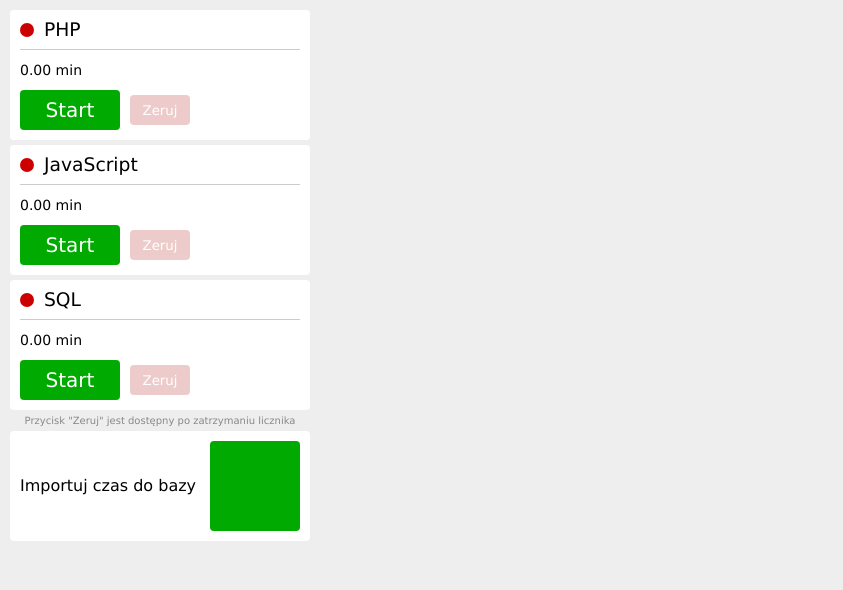
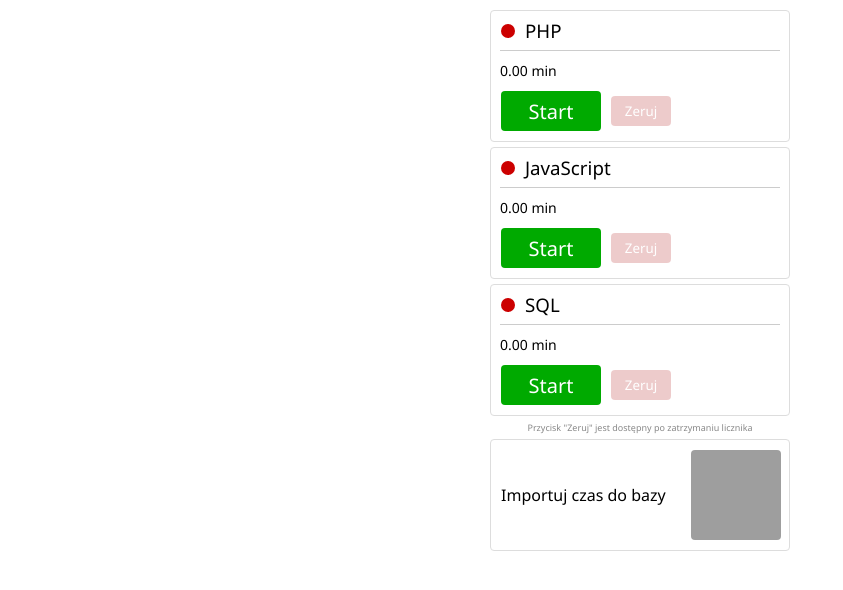
Before and after one commit to hartuna/Time-counter, a PHP site: page / in a window 1280 px wide. Shown: the top 590 px of the page, without its empty margins (0-843 px from the left). Run offline with PHP 8.4, Linux system fonts and the light colour scheme; a stand-in replaces the project's code that opens the database connection; grey boxes are pictures that could not be loaded.

Commit message:
Small correction, fishished project

```diff
--- a/index.php
+++ b/index.php
@@ -8,6 +8,7 @@ session_start();
 	<meta charset="utf-8" />
 	<script src="script.js"></script>
 	<link rel="stylesheet" href="style.css" type="text/css" media="screen" />
+	<meta name="viewport" content="width=device-width, initial-scale=1" />
 </head>
 <body>
 	<div id="container">
@@ -19,7 +20,7 @@ session_start();
 				<div class="miliseconds">0</div>
 				<div class="pause"><?php if(isset($_SESSION['phpTime'])){ echo $_SESSION['phpTime']; }else{ echo '0'; } ?></div>
 			</div>
-			<div class="time"><?php if(isset($_SESSION['phpTime'])){ echo $_SESSION['phpTime']; }else{ echo '0.00'; } ?> min</div>
+			<div class="time"><?php if(isset($_SESSION['phpTime'])){ echo $_SESSION['phpTime']; unset($_SESSION['phpTime']); }else{ echo '0.00'; } ?> min</div>
 			<button class="start">Start</button>
 			<button class="zero">Zeruj</button>
 		</div>
@@ -31,7 +32,7 @@ session_start();
 				<div class="miliseconds">0</div>
 				<div class="pause"><?php if(isset($_SESSION['javascriptTime'])){ echo $_SESSION['javascriptTime']; }else{ echo '0'; } ?></div>
 			</div>
-			<div class="time"><?php if(isset($_SESSION['javascriptTime'])){ echo $_SESSION['javascriptTime']; }else{ echo '0.00'; } ?> min</div>
+			<div class="time"><?php if(isset($_SESSION['javascriptTime'])){ echo $_SESSION['javascriptTime']; unset($_SESSION['javascriptTime']); }else{ echo '0.00'; } ?> min</div>
 			<button class="start">Start</button>
 			<button class="zero">Zeruj</button>
 		</div>
@@ -43,7 +44,7 @@ session_start();
 				<div class="miliseconds">0</div>
 				<div class="pause"><?php if(isset($_SESSION['sqlTime'])){ echo $_SESSION['sqlTime']; }else{ echo '0'; } ?></div>
 			</div>
-			<div class="time"><?php if(isset($_SESSION['sqlTime'])){ echo $_SESSION['sqlTime']; }else{ echo '0.00'; } ?> min</div>
+			<div class="time"><?php if(isset($_SESSION['sqlTime'])){ echo $_SESSION['sqlTime']; unset($_SESSION['sqlTime']); }else{ echo '0.00'; } ?> min</div>
 			<button class="start">Start</button>
 			<button class="zero">Zeruj</button>
 		</div>
--- a/script.js
+++ b/script.js
@@ -110,7 +110,7 @@ function time(){
 			diode[i].style.backgroundColor = '#c00';
 		}
 		else{
-			diode[i].style.backgroundColor = '#ca0';
+			diode[i].style.backgroundColor = '#fb0';
 		}
 		input[i].value = addTime[i].textContent;
 	}
--- a/style.css
+++ b/style.css
@@ -1,26 +1,28 @@
 @charset 'utf-8';
 *{
 	box-sizing: border-box;
-	font-family: 'Verdana';
+	font-family: 'Segoe UI', 'Verdana';
 	margin: 0px;
 	padding: 0px;
 }
 body{
-	background-color: #eee;
+	background-color: #fff;
 }
 button, input{
 	border: none;
 	outline: none;
 }
 #container{
-	margin: 10px;
+	margin: 10px auto;
 	width: 300px;
 }
 .skills{
 	background-color: #fff;
+	border: 1px solid #ddd;
 	border-radius: 4px;
-	height: 130px;
+	height: 132px;
 	margin: 5px 0px;
+	position: relative;
 	width: 300px;
 }
 .diode{
@@ -59,7 +61,7 @@ h3, .time{
 	margin: 0px 10px;
 	width: 100px;
 }
-.start:hover, #importTime:hover, #send:hover, #close:hover{
+.start:hover, #importTime:hover, #send:hover{
 	background-color: #0b0;
 	cursor: pointer;
 }
@@ -72,19 +74,20 @@ h3, .time{
 .zero:disabled{
 	opacity: 0.2;
 }
-.zero:hover{
+.zero:hover, #close:hover{
 	background-color: #b00;
 	cursor: pointer;
 }
 #info{
 	color: #888;
-	font-size: 10px;
+	font-size: 9px;
 	text-align: center;
 }
 #form{
 	background-color: #fff;
+	border: 1px solid #ddd;
 	border-radius: 4px;
-	height: 110px;
+	height: 112px;
 	margin-top: 5px;
 	position: relative;
 	width: 300px;
@@ -100,7 +103,7 @@ h3, .time{
 	margin-left: 10px;
 }
 #importTime{
-	background-color: #0a0;
+	background: url('./import.png'), #0a0;
 	border-radius: 4px;
 	float: right;
 	height: 90px;
@@ -127,18 +130,25 @@ label{
 	width: 280px;
 }
 #send, #close{
-	background-color: #ddd;
 	border-radius: 4px;
 	float: right;
 	height: 30px;
 	margin: 0px 10px 10px 0px;
 	width: 30px;
 }
+#send{
+	background-color: #0a0;
+}
+#close{
+	background-color: #a00;
+}
 #statement{
 	background-color: #fff;
 	display: none;
 	height: 100%;
+	line-height: 112px;
 	opacity: 0.00;
 	position: absolute;
+	text-align: center;
 	width: 100%;
 }
```
